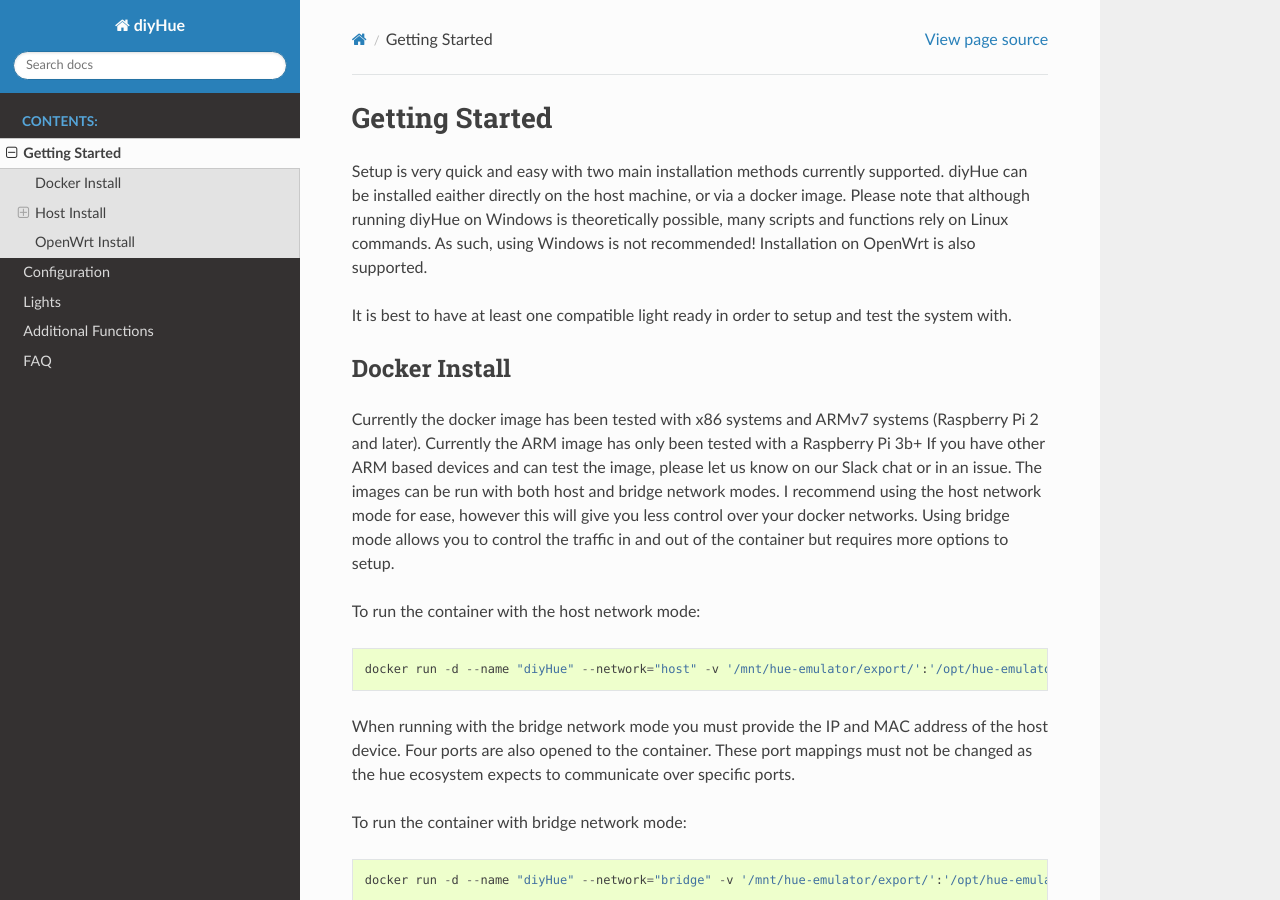
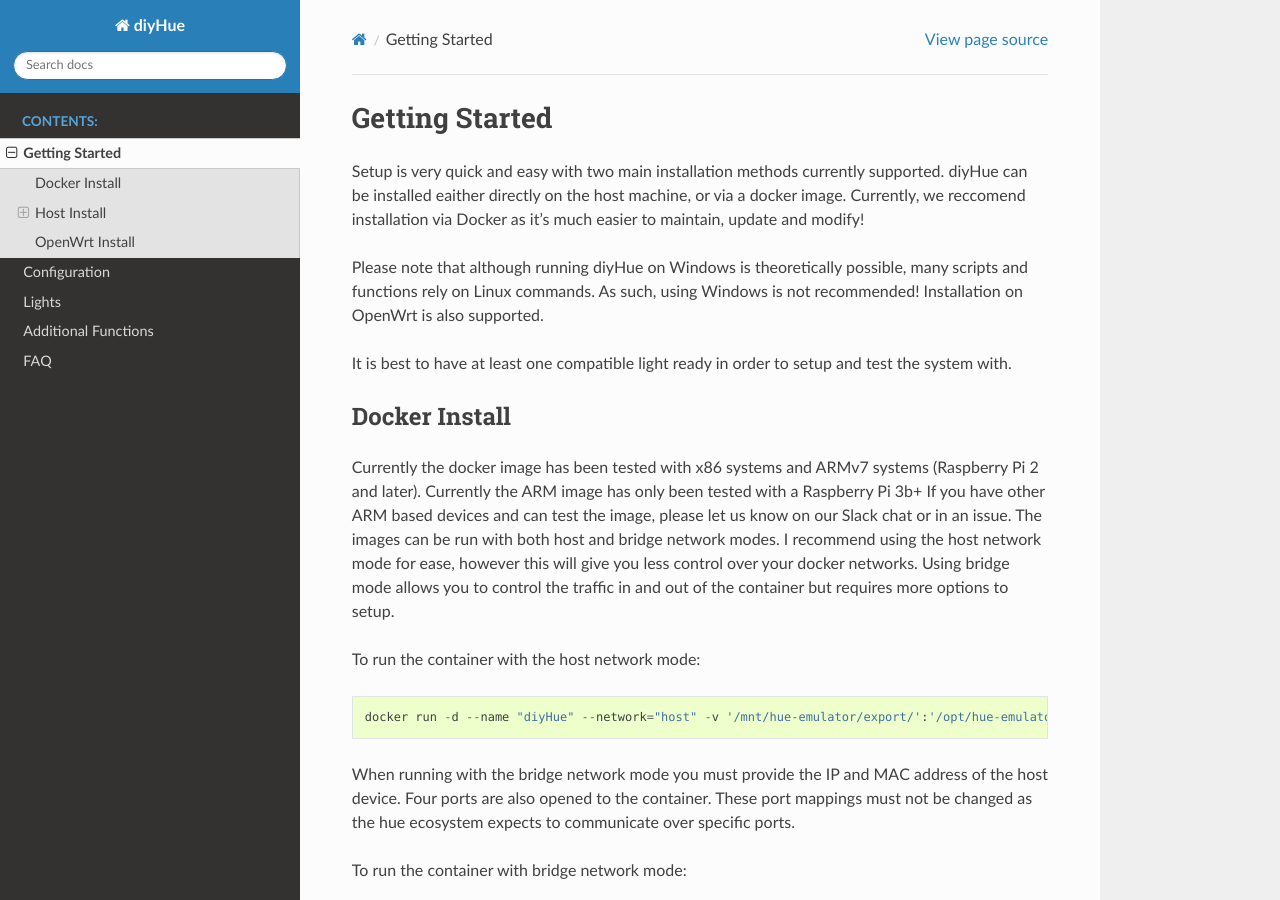
Before and after one commit to diyhue/ReadTheDocs, a Sphinx documentation site: the page built from source/getting_started.rst, in a window 1280 px wide and 900 px high. Built offline with Sphinx 7.4.7 and the Read the Docs theme 2.0.0, drawn with Linux system fonts in a browser that asks for light colours.

Commit message:
Add docker as recomended install

```diff
--- a/source/getting_started.rst
+++ b/source/getting_started.rst
@@ -1,7 +1,9 @@
 Getting Started
 ===============
 
-Setup is very quick and easy with two main installation methods currently supported. diyHue can be installed eaither directly on the host machine, or via a docker image. Please note that although running diyHue on Windows is theoretically possible, many scripts and functions rely on Linux commands. As such, using Windows is not recommended! Installation on OpenWrt is also supported.
+Setup is very quick and easy with two main installation methods currently supported. diyHue can be installed eaither directly on the host machine, or via a docker image. Currently, we reccomend installation via Docker as it's much easier to maintain, update and modify!
+
+Please note that although running diyHue on Windows is theoretically possible, many scripts and functions rely on Linux commands. As such, using Windows is not recommended! Installation on OpenWrt is also supported.
 
 It is best to have at least one compatible light ready in order to setup and test the system with.
 
```
